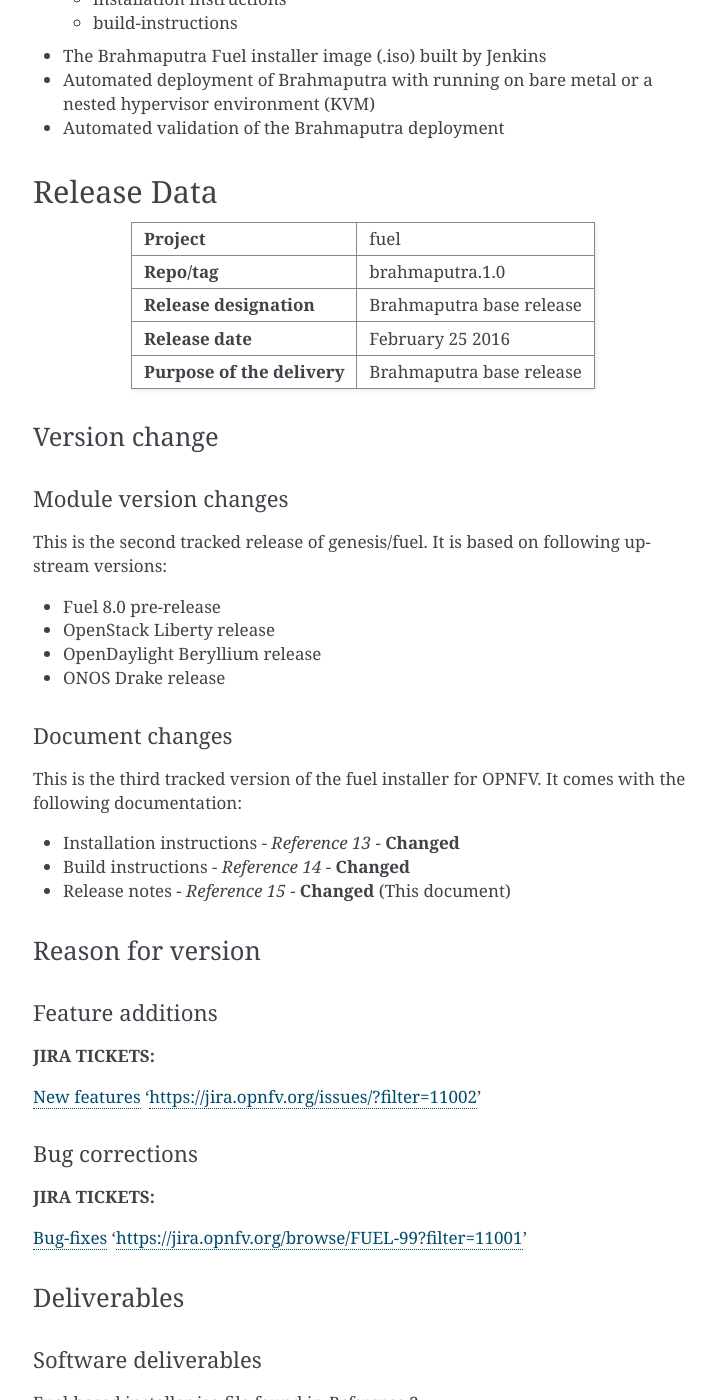
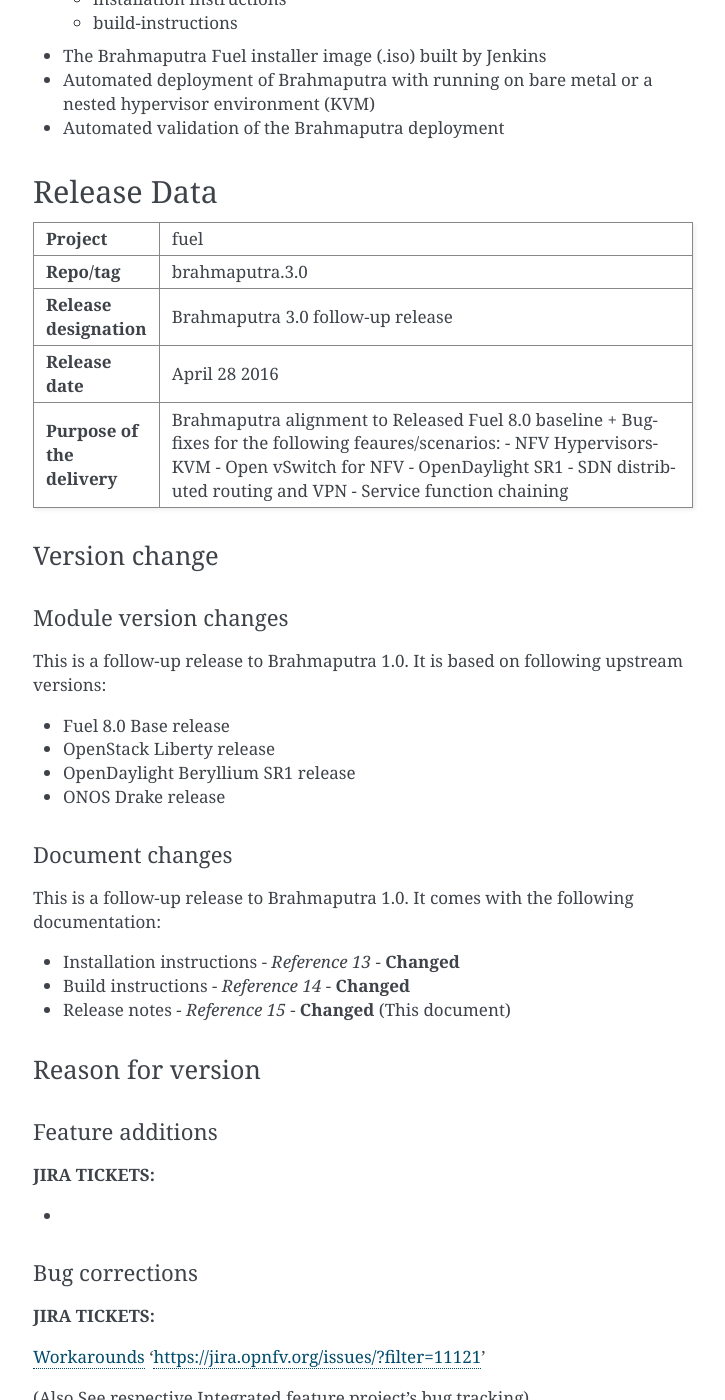
Before and after one commit to opnfv/armband, a Sphinx documentation site: the page built from docs/release-notes.rst, in a window 1280 px wide and 1400 px high, scrolled down 1354 px. Shown: the whole window, without its empty margins (387-1112 px from the left). Built offline with Sphinx 7.4.7, drawn with Linux system fonts in a browser that asks for light colours; some of the changed text lies outside the part shown.

Commit message:
Updated documentation for Brahmaputra 3.0 follow-up release
READY TO MERGE

Change-Id: Ic481f02375af9be1642791fa6d96856a453c4f29
Signed-off-by: Jonas Bjurel <jonas.bjurel@ericsson.com>
(cherry picked from commit f50747c9ec79b9f89df6a6ba6d680a89bd6a3de3)
(cherry picked from commit 633f05d11bae8ef429288ad105d9a15aabc10c3b)

```diff
--- a/docs/build-instruction.rst
+++ b/docs/build-instruction.rst
@@ -284,8 +284,8 @@
 References
 ==========
 
-1) OPNFV Installation instruction for the Brahmaputra release of OPNFV when using Fuel as a deployment tool
+1)  `OPNFV Installation instruction for the Brahmaputra release of OPNFV when using Fuel as a deployment tool <http://artifacts.opnfv.org/fuel/brahmaputra/docs/installation-instruction.html>`_
 
-2) OPNFV Build instruction for the Brahmaputra release of OPNFV when using Fuel as a deployment tool
+2) `OPNFV Build instruction for the Brahmaputra release of OPNFV when using Fuel as a deployment tool <http://artifacts.opnfv.org/fuel/brahmaputra/docs/build-instruction.html>`_
 
-3) OPNFV Release Note for the Brahmaputra release of OPNFV when using Fuel as a deployment tool
+3) `OPNFV Release Note for the Brahmaputra release of OPNFV when using Fuel as a deployment tool <http://artifacts.opnfv.org/fuel/brahmaputra/docs/release-notes.html>`_
--- a/docs/configguide/postinstall.rst
+++ b/docs/configguide/postinstall.rst
@@ -14,7 +14,8 @@
 networking, storage, policies, etc.
 The execution of the full range of health checks takes less than 30 minutes.
 
-For instructions on how to run health-checks, please refer to the Fuel installation instructions.
+For instructions on how to run health-checks, please read the Fuel installation
+instructions.
 
 Platform components validation
 ------------------------------
--- a/docs/release-notes.rst
+++ b/docs/release-notes.rst
@@ -1,5 +1,5 @@
 ============================================================================================
-OPNFV Release Note for the Brahmaputra release of OPNFV when using Fuel as a deployment tool
+OPNFV Release Note for the Brahmaputra 3.0 release of OPNFV when using Fuel as a deployment tool
 ============================================================================================
 
 License
@@ -12,14 +12,14 @@
 Abstract
 ========
 
-This document compiles the release notes for the Brahmaputra release of
+This document compiles the release notes for the Brahmaputra 3.0 release of
 OPNFV when using Fuel as a deployment tool.
 
 Important notes
 ===============
 
 These notes provides release information for the use of Fuel as deployment
-tool for the Brahmaputra release of OPNFV.
+tool for the Brahmaputra 3.0 release of OPNFV.
 
 The goal of the Brahmaputra release and this Fuel-based deployment process is
 to establish a lab ready platform accelerating further development
@@ -33,7 +33,7 @@
 For Brahmaputra, the typical use of Fuel as an OpenStack installer is
 supplemented with OPNFV unique components such as:
 
-- `OpenDaylight <http://www.opendaylight.org/software>`_ version "Berylium RC1 as"
+- `OpenDaylight <http://www.opendaylight.org/software>`_ version "Berylium SR1"
 
 - `ONOS <http://onosproject.org/>`_ version "Drake"
 
@@ -68,7 +68,6 @@
 
 - Automated validation of the Brahmaputra deployment
 
-
 Release Data
 ============
 
@@ -76,16 +75,23 @@
 | **Project**                          | fuel                                 |
 |                                      |                                      |
 +--------------------------------------+--------------------------------------+
-| **Repo/tag**                         | brahmaputra.1.0                      |
+| **Repo/tag**                         | brahmaputra.3.0                      |
 |                                      |                                      |
 +--------------------------------------+--------------------------------------+
-| **Release designation**              | Brahmaputra base release             |
+| **Release designation**              | Brahmaputra 3.0 follow-up release    |
 |                                      |                                      |
 +--------------------------------------+--------------------------------------+
-| **Release date**                     | February 25 2016                     |
+| **Release date**                     | April 28 2016                        |
 |                                      |                                      |
 +--------------------------------------+--------------------------------------+
-| **Purpose of the delivery**          | Brahmaputra base release             |
+| **Purpose of the delivery**          | Brahmaputra alignment to Released    |
+|                                      | Fuel 8.0 baseline + Bug-fixes for    |
+|                                      | the following feaures/scenarios:     |
+|                                      | - NFV Hypervisors-KVM                |
+|                                      | - Open vSwitch for NFV               |
+|                                      | - OpenDaylight SR1                   |
+|                                      | - SDN distributed routing and VPN    |
+|                                      | - Service function chaining          |
 |                                      |                                      |
 +--------------------------------------+--------------------------------------+
 
@@ -94,20 +100,20 @@
 
 Module version changes
 ~~~~~~~~~~~~~~~~~~~~~~
-This is the second tracked release of genesis/fuel. It is based on
+This is a follow-up release to Brahmaputra 1.0. It is based on
 following upstream versions:
 
-- Fuel 8.0 pre-release
+- Fuel 8.0 Base release
 
 - OpenStack Liberty release
 
-- OpenDaylight Beryllium release
+- OpenDaylight Beryllium SR1 release
 
 - ONOS Drake release
 
 Document changes
 ~~~~~~~~~~~~~~~~
-This is the third tracked version of the fuel installer for OPNFV. It
+This is a follow-up release to Brahmaputra 1.0. It
 comes with the following documentation:
 
 - Installation instructions - *Reference 13* - **Changed**
@@ -124,14 +130,16 @@
 
 **JIRA TICKETS:**
 
-`New features <https://jira.opnfv.org/issues/?filter=11002>`_ 'https://jira.opnfv.org/issues/?filter=11002'
+-
 
 Bug corrections
 ~~~~~~~~~~~~~~~
 
 **JIRA TICKETS:**
 
-`Bug-fixes <https://jira.opnfv.org/browse/FUEL-99?filter=11001>`_ 'https://jira.opnfv.org/browse/FUEL-99?filter=11001'
+`Workarounds <https://jira.opnfv.org/issues/?filter=11121>`_ 'https://jira.opnfv.org/issues/?filter=11121'
+
+(Also See respective Integrated feature project's bug tracking)
 
 Deliverables
 ------------
@@ -170,16 +178,22 @@
 
 **JIRA TICKETS:**
 
-`Known issues <https://jira.opnfv.org/issues/?filter=11000>`_ 'https://jira.opnfv.org/issues/?filter=11000'
+`Known issues <https://jira.opnfv.org/issues/?filter=11119>`_ 'https://jira.opnfv.org/issues/?filter=11119'
+
+(Also See respective Integrated feature project's bug tracking)
 
 Workarounds
 -----------
 
+**JIRA TICKETS:**
 
+`Workarounds <https://jira.opnfv.org/issues/?filter=11120>`_ 'https://jira.opnfv.org/issues/?filter=11120'
+
+(Also See respective Integrated feature project's bug tracking)
 
 Test results
 ============
-The Brahmaputra release with the Fuel deployment tool has undergone QA test
+The Brahmaputra 3.0 release with the Fuel deployment tool has undergone QA test
 runs, see separate test results.
 
 References
@@ -225,8 +239,8 @@
 Fuel in OPNFV
 -------------
 
-13) OPNFV Installation instruction for the Brahmaputra release of OPNFV when using Fuel as a deployment tool
+13) `OPNFV Installation instruction for the Brahmaputra release of OPNFV when using Fuel as a deployment tool <http://artifacts.opnfv.org/fuel/brahmaputra/docs/installation-instruction.html>`_
 
-14) OPNFV Build instruction for the Brahmaputra release of OPNFV when using Fuel as a deployment tool
+14) `OPNFV Build instruction for the Brahmaputra release of OPNFV when using Fuel as a deployment tool <http://artifacts.opnfv.org/fuel/brahmaputra/docs/build-instruction.html>`_
 
-15) OPNFV Release Note for the Brahmaputra release of OPNFV when using Fuel as a deployment tool
+15) `OPNFV Release Note for the Brahmaputra release of OPNFV when using Fuel as a deployment tool <http://artifacts.opnfv.org/fuel/brahmaputra/docs/release-notes.html>`_
```
Also changed, not shown: other parts of docs/release-notes.rst (+4 -4 lines), docs/configguide/installerconfig.rst (+8 -8 lines), docs/installation-instruction.rst (+7 -8 lines).
